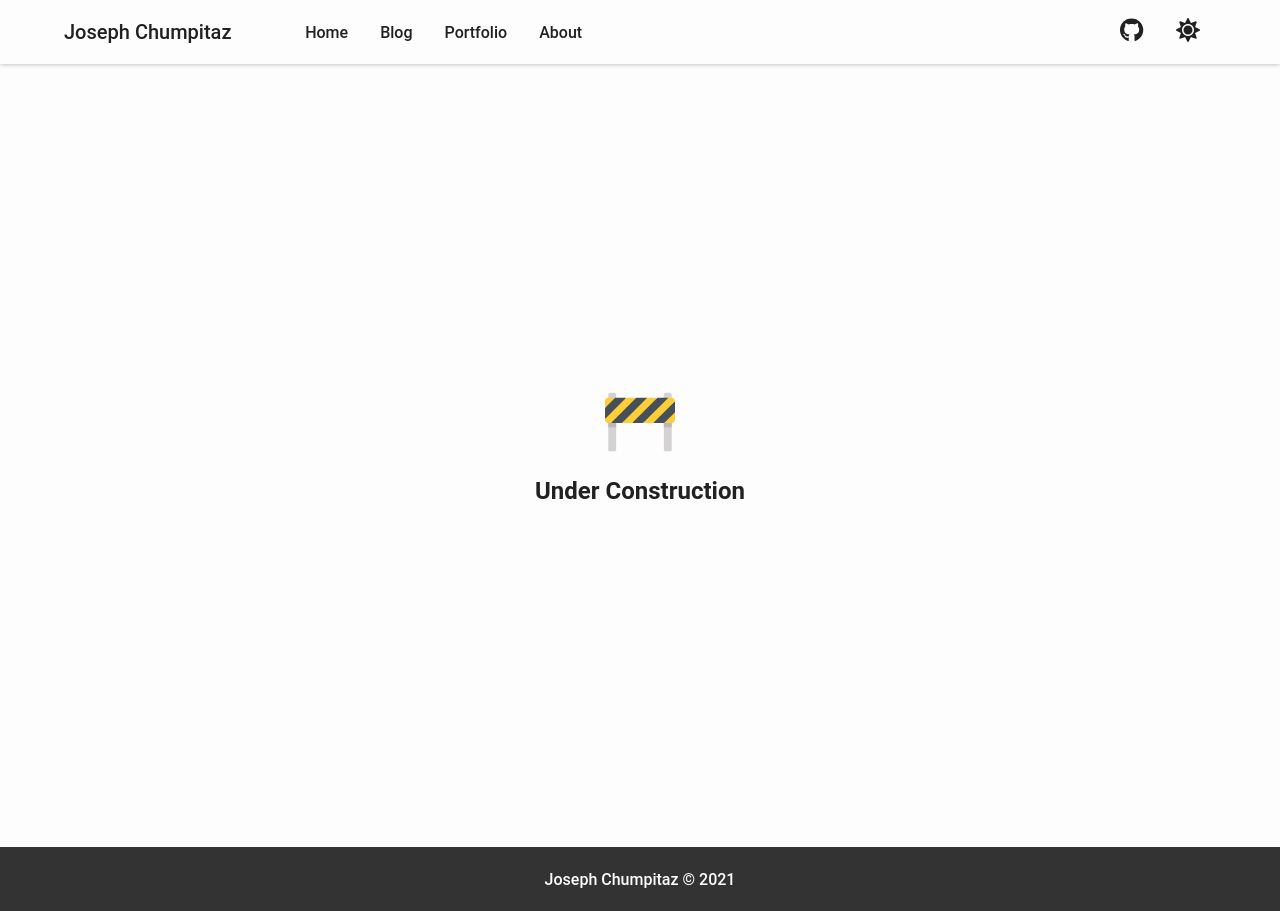
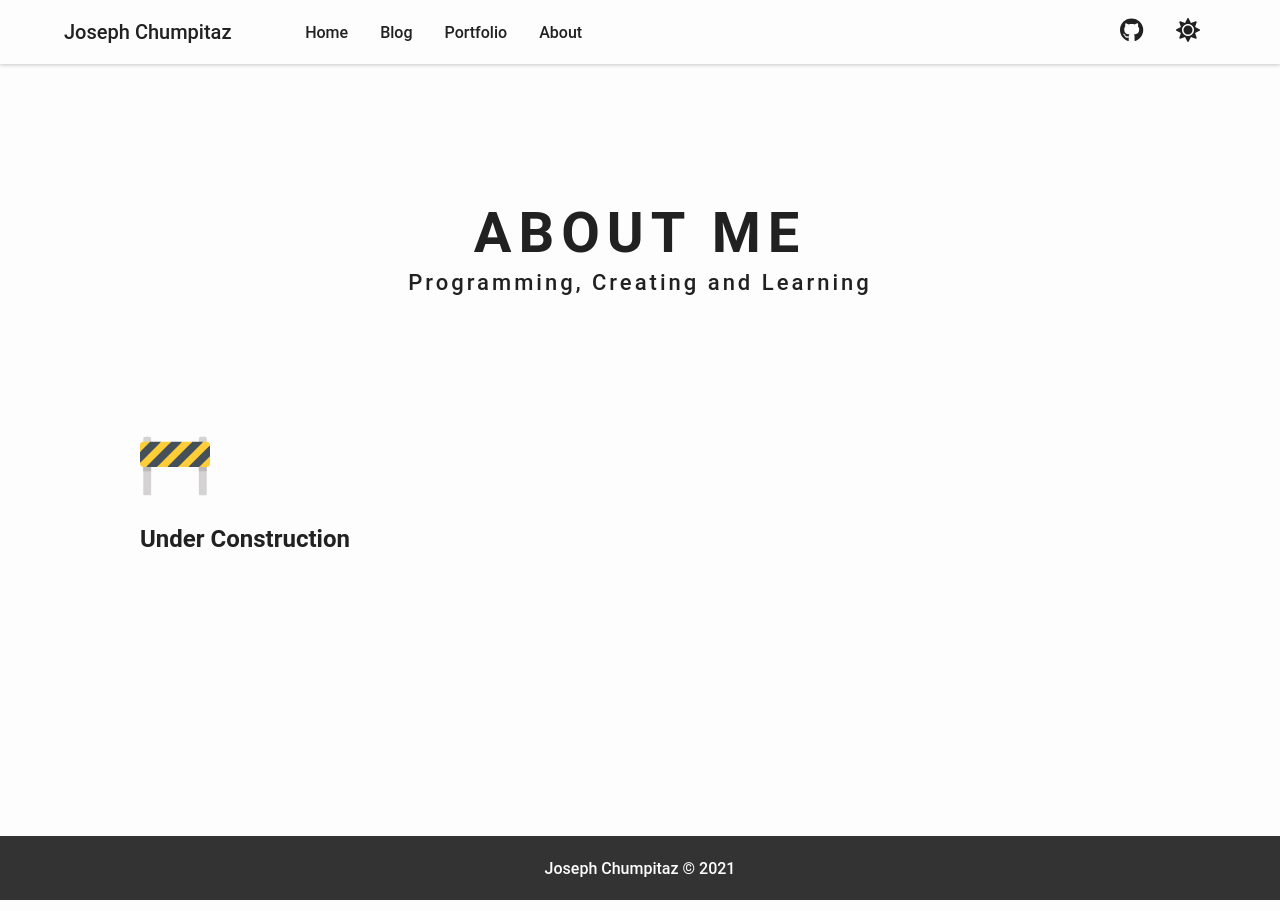
Before and after one commit to Mateaus/mateaus.github.io, a Jekyll site: the page built from about.md, in a window 1280 px wide. Built offline with Jekyll 4.4.1, drawn with Linux system fonts in a browser that asks for light colours.

Commit message:
Fixed button routing from the home page after accidentally removing them on previous commits.

```diff
--- a/_layouts/about.html
+++ b/_layouts/about.html
@@ -1,6 +1,14 @@
 ---
 layout: base
 ---
+<div class="m-intro-grid m-ptb-17">
+    <div class="m-intro-inf">
+        <h1>ABOUT ME</h1>
+        <h4>Programming, Creating and Learning</h4>
+    </div>
+</div>
+
+
 <div class="m-under-construction">
     <svg xmlns="http://www.w3.org/2000/svg" xmlns:xlink="http://www.w3.org/1999/xlink" version="1.1" id="Capa_1" x="0px"
         y="0px" viewBox="0 0 512 512" style="enable-background:new 0 0 512 512;" xml:space="preserve" width="70">
--- a/_layouts/home.html
+++ b/_layouts/home.html
@@ -38,7 +38,7 @@ layout: base
     </div>
     <div class="m-footer-container">
         <div class="m-button-container">
-            <div class="m-button">Show More</div>
+            <a href="{{ site.url }}/blog" class="m-button">Show More</a>
         </div>
     </div>
 </div>
@@ -77,7 +77,7 @@ layout: base
     </div>
     <div class="m-footer-container">
         <div class="m-button-container">
-            <div class="m-button">Show More</div>
+            <a href="{{ site.url }}/portfolio" class="m-button">Show More</a>
         </div>
     </div>
 </div>
```
Also changed, not shown: assets/css/jc_about.min.css, assets/css/jc_home.min.css, 2 other files.
